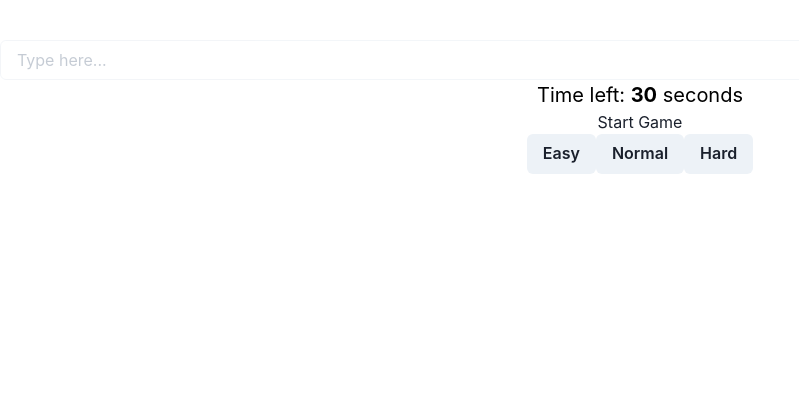
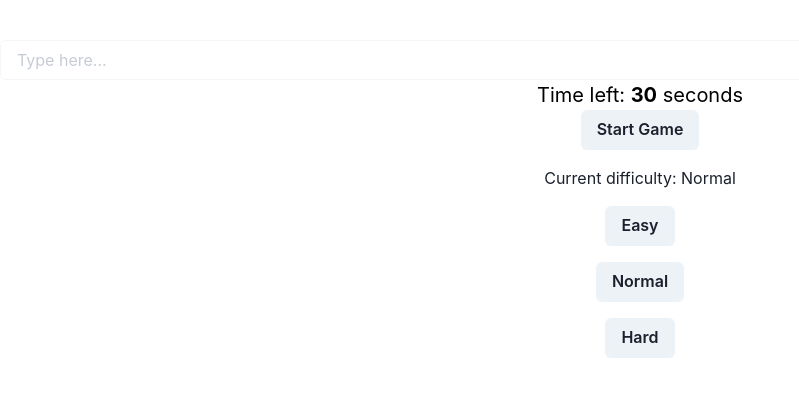
Before and after one commit to dende-h/type_game_spp, a Next.js app: page / in a window 1280 px wide. Shown: the top 396 px of the page, without its empty margins (0-799 px from the left). Built offline with nearby package versions, Linux system fonts and the light colour scheme.

Commit message:
機能追加3回目

```diff
--- a/src/components/Timer.tsx
+++ b/src/components/Timer.tsx
@@ -1,3 +1,4 @@
+/* eslint-disable react/no-unescaped-entities */
 // components/Timer.tsx
 import React, { useEffect, useState } from "react";
 import { Text, useColorModeValue } from "@chakra-ui/react";
@@ -31,7 +32,13 @@ const Timer: React.FC<TimerProps> = ({ isActive, onTimeUp, duration }) => {
 
 	return (
 		<Text fontSize="xl" color={timeLeft <= 10 ? warningTextColor : textColor}>
-			Time left: <strong>{timeLeft}</strong> seconds
+			{timeLeft === 0 ? (
+				<strong>Time's up!</strong>
+			) : (
+				<>
+					Time left: <strong>{timeLeft}</strong> seconds
+				</>
+			)}
 		</Text>
 	);
 };
--- a/src/components/WordToType.tsx
+++ b/src/components/WordToType.tsx
@@ -1,13 +1,26 @@
 // components/WordToType.tsx
-import React from "react";
-import { Text } from "@chakra-ui/react";
+import { Text, Box, useColorModeValue } from "@chakra-ui/react";
 
 interface WordToTypeProps {
 	word: string;
+	userInput: string;
 }
 
-const WordToType: React.FC<WordToTypeProps> = ({ word }) => {
-	return <Text fontSize="2xl">{word}</Text>;
+const WordToType: React.FC<WordToTypeProps> = ({ word, userInput }) => {
+	const correctColor = useColorModeValue("green.500", "green.300");
+	const defaultColor = useColorModeValue("black", "white");
+
+	const coloredWord = word.split("").map((char, idx) => (
+		<Text as="span" key={idx} color={userInput[idx] === char ? correctColor : defaultColor}>
+			{char}
+		</Text>
+	));
+
+	return (
+		<Box>
+			<Text fontSize="xl">{coloredWord}</Text>
+		</Box>
+	);
 };
 
 export default WordToType;
--- a/src/pages/index.tsx
+++ b/src/pages/index.tsx
@@ -4,7 +4,7 @@ import WordToType from "../components/WordToType";
 import TypingInput from "../components/TypingInput";
 import Timer from "../components/Timer";
 import { useRouter } from "next/router";
-import { Box, Button, useToast } from "@chakra-ui/react";
+import { Box, Button, VStack, useToast, Text } from "@chakra-ui/react";
 
 const easyWords = ["cat", "dog", "car", "bus", "sun"];
 const normalWords = ["apple", "grape", "chair", "table", "pencil"];
@@ -22,6 +22,12 @@ export default function Home() {
 	const [isActive, setIsActive] = useState(false);
 	const [score, setScore] = useState(0);
 	const router = useRouter();
+	const difficultyLabel = () => {
+		if (words === easyWords) return "Easy";
+		if (words === normalWords) return "Normal";
+		if (words === hardWords) return "Hard";
+		return "";
+	};
 
 	const toast = useToast();
 
@@ -58,14 +64,26 @@ export default function Home() {
 
 	return (
 		<Box textAlign="center" pt="10">
-			{isActive && <WordToType word={currentWord} />}
+			{isActive && <WordToType word={currentWord} userInput={userInput} />}
 			<TypingInput value={userInput} onChange={handleInputChange} disabled={!isActive} />
 			<Timer isActive={isActive} onTimeUp={onTimeUp} duration={30} />
-			<button onClick={startGame}>Start Game</button>
-			<br />
-			<Button onClick={() => setWords(easyWords)}>Easy</Button>
-			<Button onClick={() => setWords(normalWords)}>Normal</Button>
-			<Button onClick={() => setWords(hardWords)}>Hard</Button>
+			{!isActive && (
+				<VStack spacing={4}>
+					<Button onClick={startGame} disabled={isActive}>
+						Start Game
+					</Button>
+					<Text>Current difficulty: {difficultyLabel()}</Text>
+					<Button onClick={() => setWords(easyWords)} disabled={isActive}>
+						Easy
+					</Button>
+					<Button onClick={() => setWords(normalWords)} disabled={isActive}>
+						Normal
+					</Button>
+					<Button onClick={() => setWords(hardWords)} disabled={isActive}>
+						Hard
+					</Button>
+				</VStack>
+			)}
 		</Box>
 	);
 }
```
